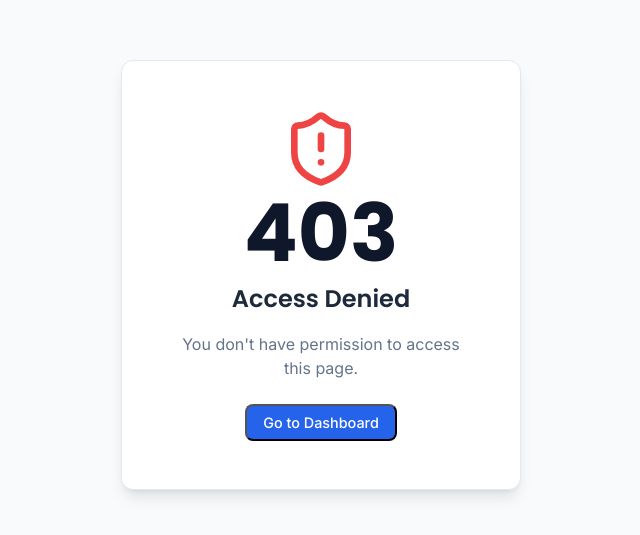
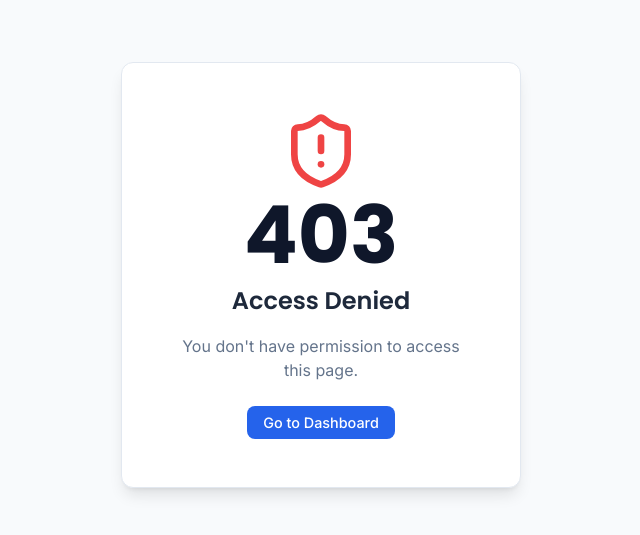
Before and after one commit to DevanshAdhia/AssetFlow-Problem-Statement, a React (Vite) app: page /403 in a window 1280 px wide. Shown: the part 125-660 px from the top of the page, without its empty margins (319-959 px from the left). Built offline with nearby package versions, Linux system fonts and the light colour scheme.

Commit message:
UI: Restore global button alignment, border, and cursor properties

```diff
--- a/src/index.css
+++ b/src/index.css
@@ -62,11 +62,14 @@ a:hover {
 .btn {
   display: inline-flex;
   align-items: center;
+  justify-content: center;
   gap: 0.5rem;
   padding: 0.5rem 1rem;
   border-radius: var(--radius-sm);
   font-weight: 500;
   font-size: 0.9rem;
+  border: none;
+  cursor: pointer;
   transition: var(--transition);
   font-family: var(--font-sans);
 }
```
